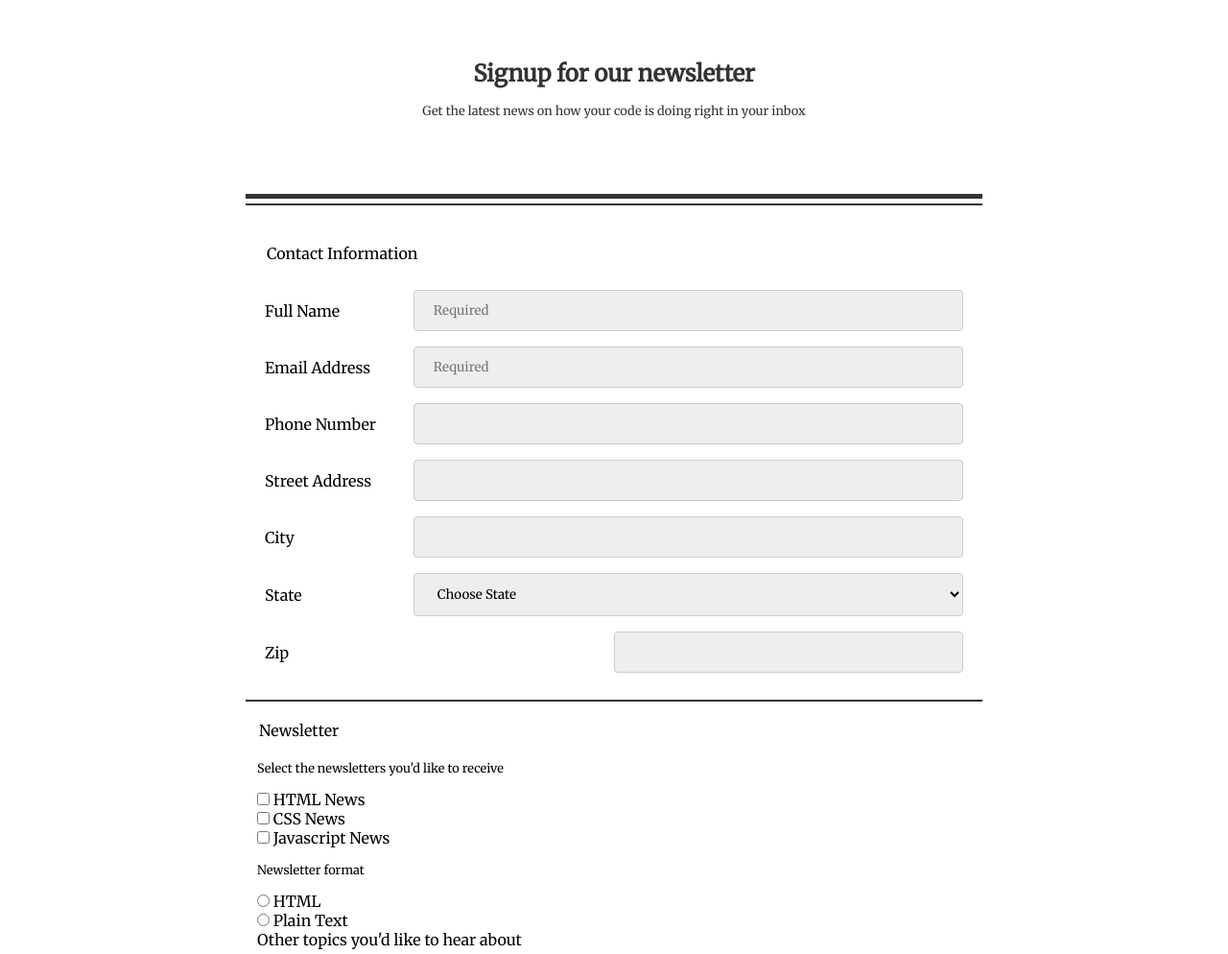
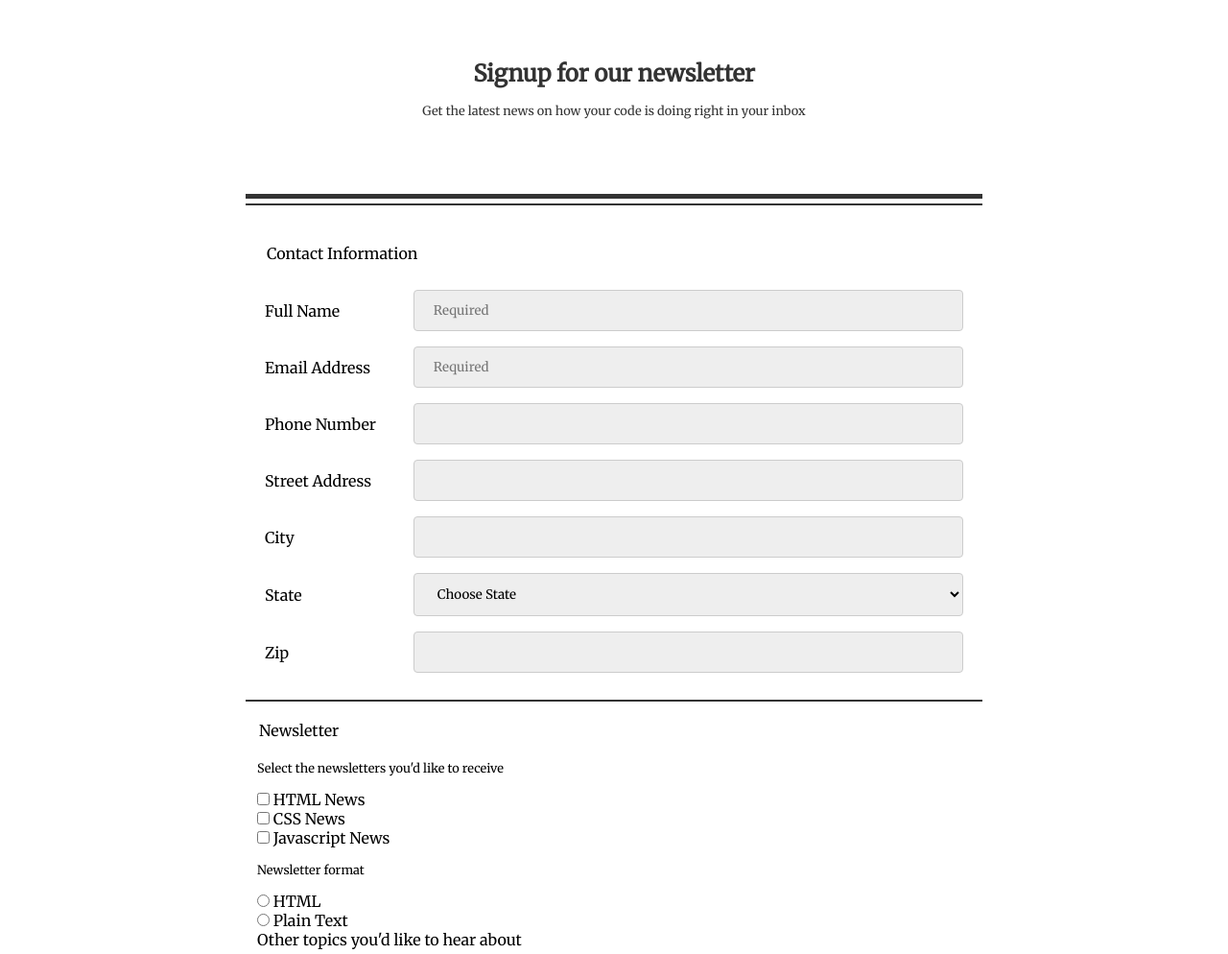
Before and after one commit to alexzanotti/techdegree_project_3, a plain HTML site: page index.html in a window 1280 px wide. Shown: the part 103-1097 px from the top of the page at 96% size. Drawn offline with Linux system fonts and the light colour scheme.

Commit message:
remove zip id and add media query width

```diff
--- a/css/styles.css
+++ b/css/styles.css
@@ -101,11 +101,6 @@ p {
 
 }
 
-#zip {
-  width: 50%;
-
-}
-
 input:focus, select:focus, textarea:focus, button:focus{
     outline: none;
     border-color: #333;
@@ -159,6 +154,7 @@ input:focus, select:focus, textarea:focus, button:focus{
 }
 .zip label {
   margin-left: 0;
+  width: 200px;
 }
 
 .legend {
```
